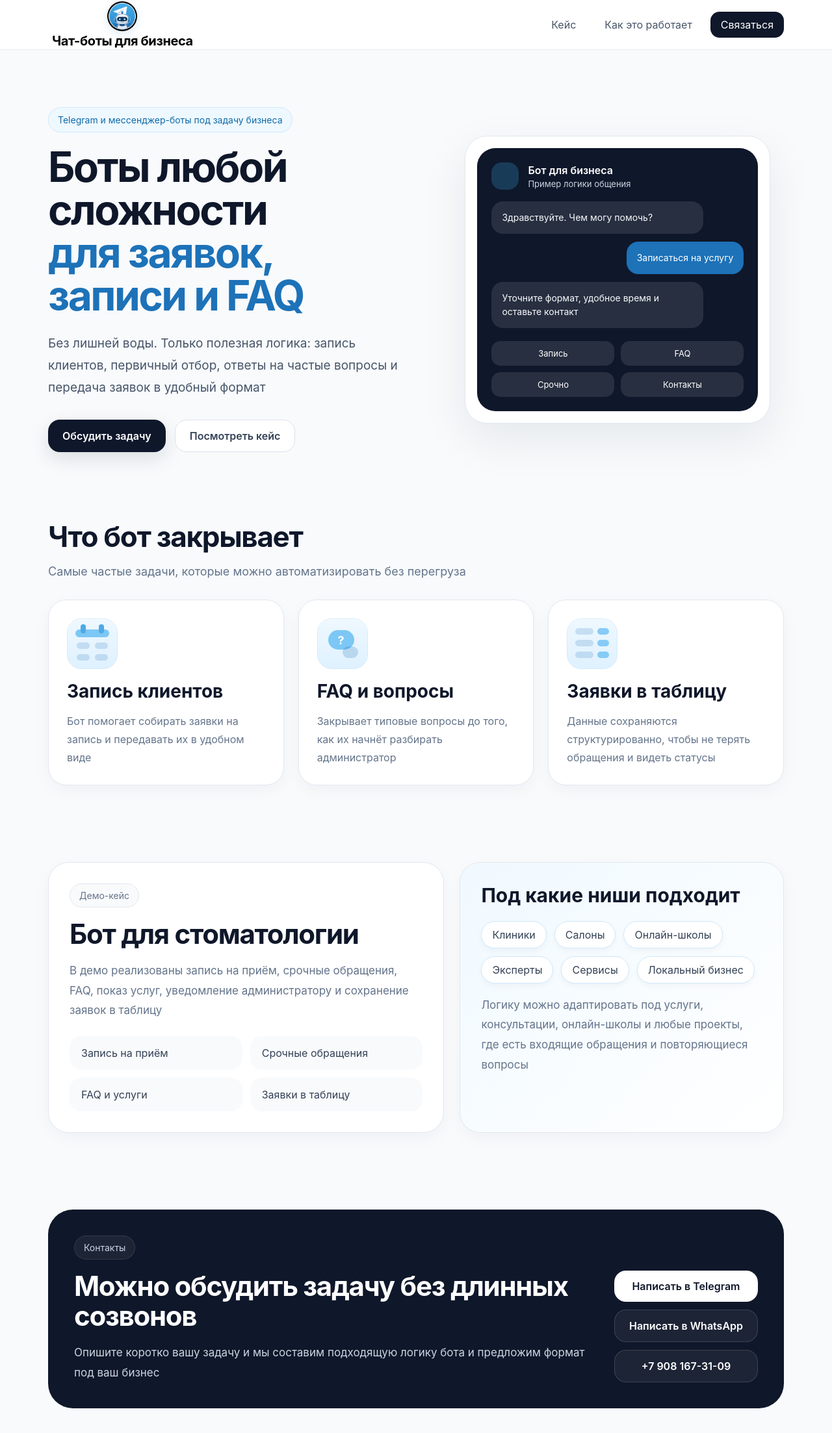
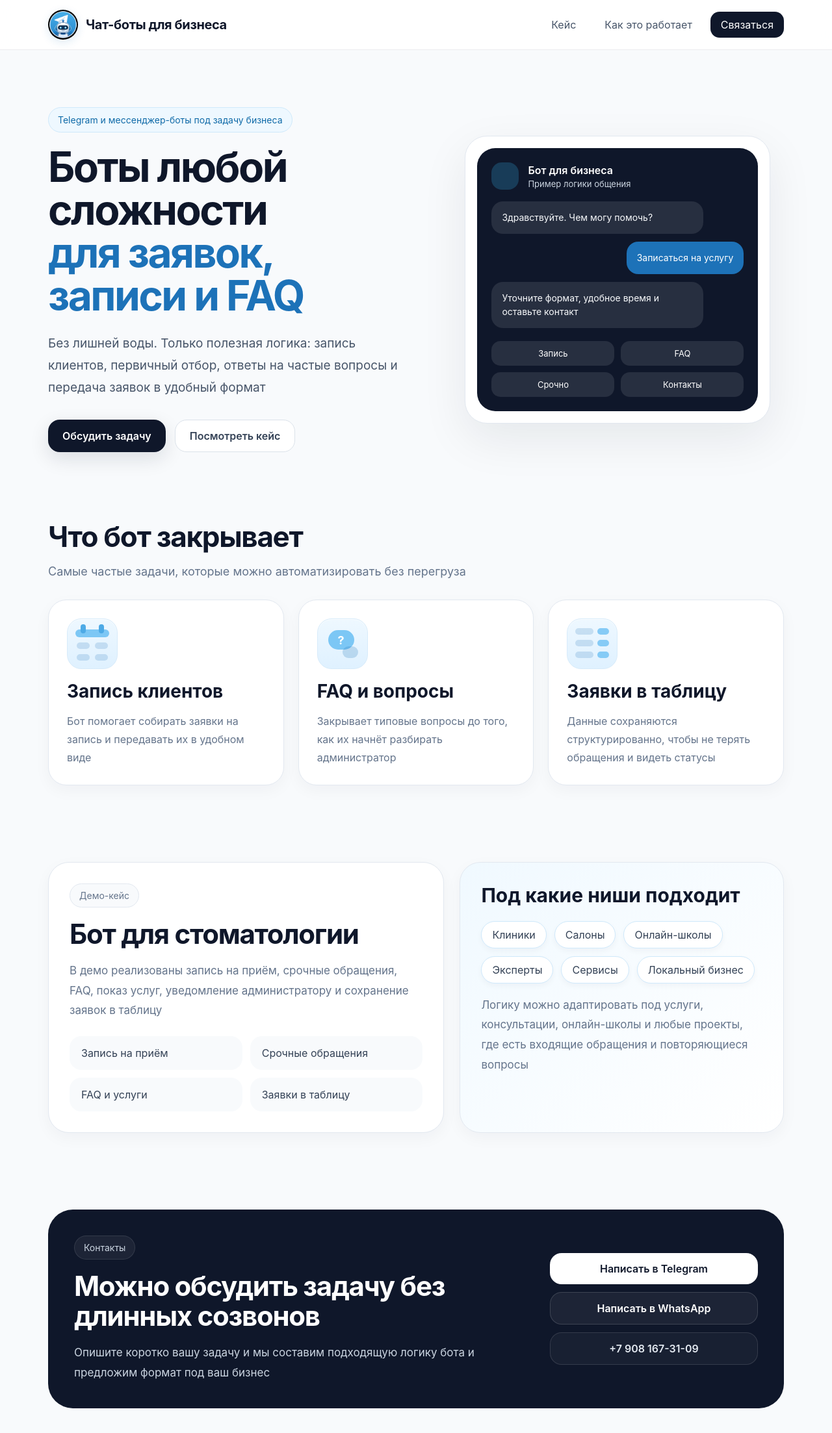
Before and after one commit to yvngfloyd/bot_landing, a React (Vite) app: page / in a window 1280 px wide. Shown: the top 2206 px of the page at 65% size. Built offline with nearby package versions, Linux system fonts and the light colour scheme.

Commit message:
Update styles.css

```diff
--- a/styles.css
+++ b/styles.css
@@ -68,11 +68,20 @@ a {
   gap: 20px;
 }
 
-.logo-wrap {
+.brand-button {
   display: flex;
   align-items: center;
   gap: 12px;
   min-width: 0;
+  padding: 0;
+  border: 0;
+  background: transparent;
+  color: inherit;
+  text-align: left;
+}
+
+.brand-button:hover {
+  opacity: 0.92;
 }
 
 .site-logo {
@@ -555,7 +564,7 @@ a {
   display: grid;
   grid-template-columns: minmax(0, 1fr) auto;
   gap: 32px;
-  align-items: end;
+  align-items: center;
 }
 
 .contact-left p {
@@ -572,6 +581,7 @@ a {
   display: flex;
   flex-direction: column;
   gap: 12px;
+  min-width: 320px;
 }
 
 .btn-white {
@@ -591,6 +601,16 @@ a {
 
 .btn-outline:hover {
   background: rgba(255, 255, 255, 0.12);
+}
+
+.phone-pill {
+  background: rgba(255, 255, 255, 0.04);
+  border: 1px solid rgba(255, 255, 255, 0.12);
+  color: #e2e8f0;
+}
+
+.phone-pill:hover {
+  background: rgba(255, 255, 255, 0.08);
 }
 
 @media (max-width: 1100px) {
@@ -617,6 +637,7 @@ a {
 
   .contact-right {
     width: 100%;
+    min-width: 0;
   }
 
   .contact-right a {
@@ -632,7 +653,7 @@ a {
     flex-direction: column;
   }
 
-  .logo-wrap {
+  .brand-button {
     width: 100%;
   }
 
```
